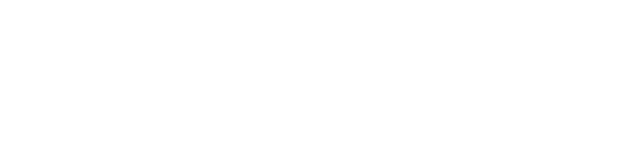
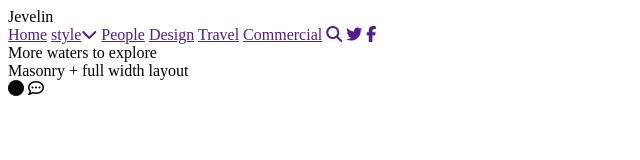
Before and after one commit to Amir2678/Maktab-HW3, a plain HTML site: page index.html in a window 1280 px wide. Shown: the whole page, without its empty margins (0-640 px from the left). Drawn offline with Linux system fonts and the light colour scheme.

Commit message:
modify index.html

```diff
--- a/index.html
+++ b/index.html
@@ -5,9 +5,39 @@
     <meta http-equiv="X-UA-Compatible" content="IE=edge">
     <meta name="viewport" content="width=device-width, initial-scale=1.0">
     <link rel="stylesheet" href="style.css">
-    <title>Document</title>
+    <script src="https://kit.fontawesome.com/5fa5bfa4f8.js" crossorigin="anonymous"></script>
+    <title>Blog</title>
 </head>
 <body>
+    <div class="all">
+        <div class="top">
+            <div class="top-nav">
+                <div class="top-nav-logo">Jevelin</div>
+                <div class="top-nav-navbar">
+                    <a href="">Home</a>
+                    <a href="">style<i class="fas fa-chevron-down"></i></a>
+                    <a href="">People</a>
+                    <a href="">Design</a>
+                    <a href="">Travel</a>
+                    <a href="">Commercial</a>
+                    <a href=""><i class="fas fa-search"></i></a>
+                    <a href=""><i class="fab fa-twitter"></i></a>
+                    <a href=""><i class="fab fa-facebook-f"></i></a>
+                </div>
+            </div>
 
+            <div class="header-area">
+                <div class="header">More waters to explore</div>
+                <div>Masonry + full width layout</div>
+            </div>
+        </div>
+
+        <div class="blogs">
+
+        </div>
+    </div>
+
+    <i class="fas fa-circle"></i>
+    <i class="far fa-comment-dots"></i>
 </body>
 </html>
```
